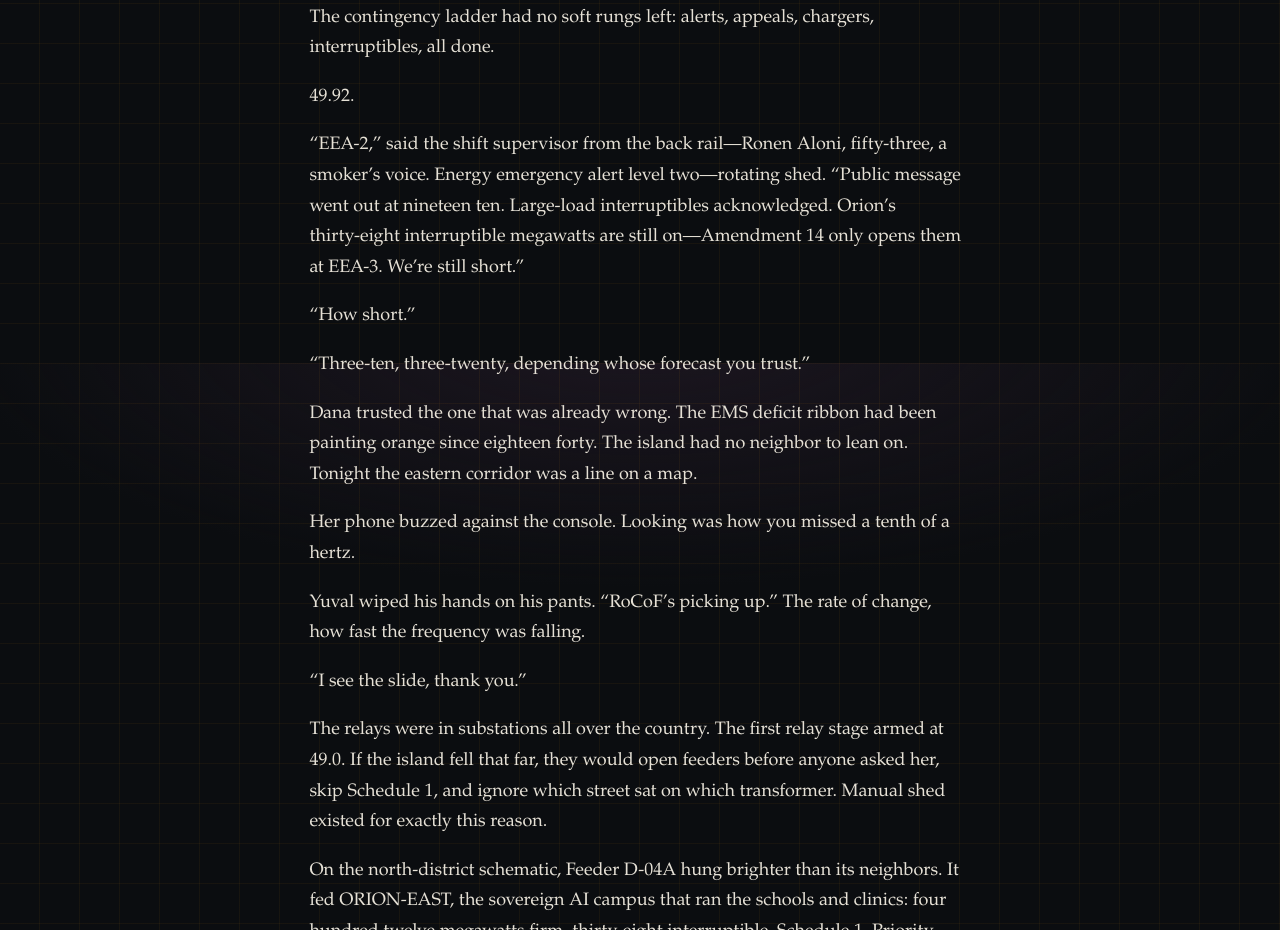
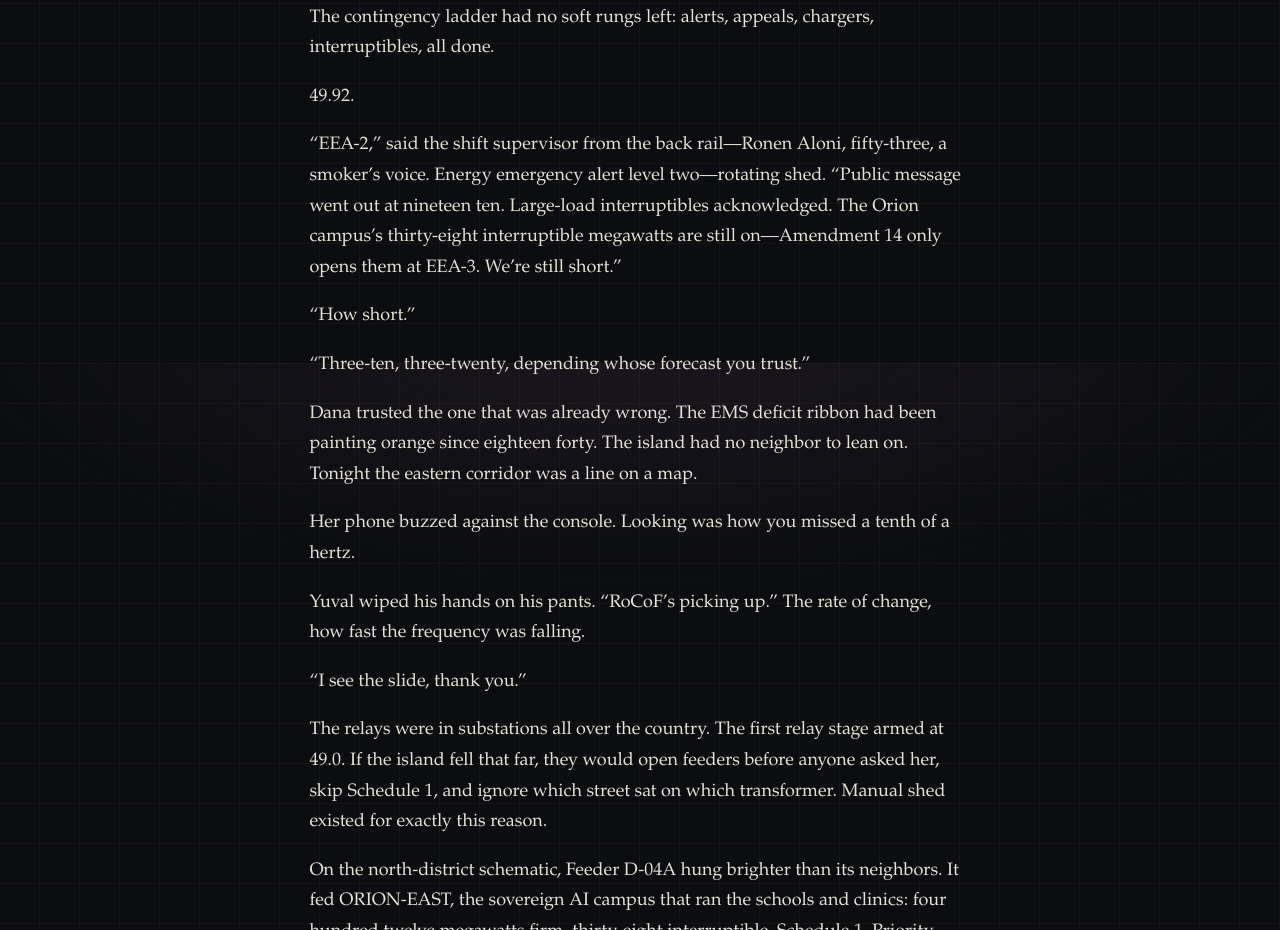
Before and after one commit to akizner/adirsofer-site, a plain HTML site: page read/index.html in a window 1280 px wide. Shown: the part 2837-3767 px from the top of the page. Drawn offline with Linux system fonts and the light colour scheme.

Commit message:
read: update Ch.1 (18z6l)

```diff
--- a/read/index.html
+++ b/read/index.html
@@ -193,7 +193,7 @@
 <p>The dangerous hour was now: sun gone, AC still roaring. Batteries were discharging on schedule. Twenty minutes of useful courage at this rate.</p>
 <p>The contingency ladder had no soft rungs left: alerts, appeals, chargers, interruptibles, all done.</p>
 <p>49.92.</p>
-<p>“<span class="nb">EEA-2</span>,” said the shift supervisor from the back rail—Ronen Aloni, <span class="nb">fifty-three</span>, a smoker’s voice. Energy emergency alert level two—rotating shed. “Public message went out at nineteen ten. <span class="nb">Large-load</span> interruptibles acknowledged. Orion’s <span class="nb">thirty-eight</span> interruptible megawatts are still on—Amendment 14 only opens them at <span class="nb">EEA-3</span>. We’re still short.”</p>
+<p>“<span class="nb">EEA-2</span>,” said the shift supervisor from the back rail—Ronen Aloni, <span class="nb">fifty-three</span>, a smoker’s voice. Energy emergency alert level two—rotating shed. “Public message went out at nineteen ten. <span class="nb">Large-load</span> interruptibles acknowledged. The Orion campus’s <span class="nb">thirty-eight</span> interruptible megawatts are still on—Amendment 14 only opens them at <span class="nb">EEA-3</span>. We’re still short.”</p>
 <p>“How short.”</p>
 <p>“<span class="nb">Three-ten</span>, <span class="nb">three-twenty</span>, depending whose forecast you trust.”</p>
 <p>Dana trusted the one that was already wrong. The EMS deficit ribbon had been painting orange since eighteen forty. The island had no neighbor to lean on. Tonight the eastern corridor was a line on a map.</p>
```
